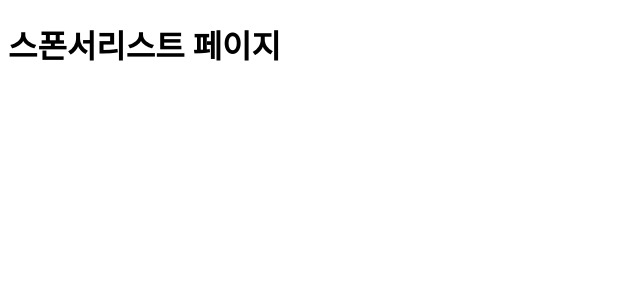
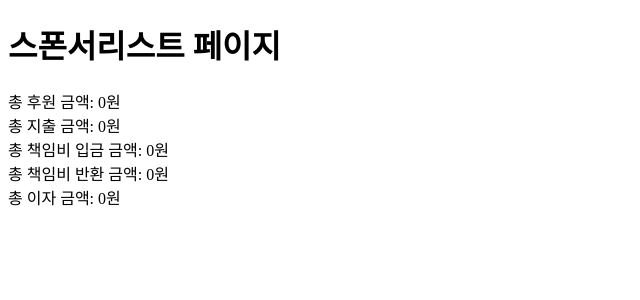
Before and after one commit to Captain-Kim/SCDogApp, a React (Vite) app: page / in a window 1280 px wide. Shown: the top 300 px of the page, without its empty margins (0-640 px from the left). Built offline with nearby package versions, Linux system fonts and the light colour scheme; no server answers; the database is empty.

Commit message:
add: supabase api set-up

```diff
--- a/package.json
+++ b/package.json
@@ -10,7 +10,9 @@
     "preview": "vite preview"
   },
   "dependencies": {
+    "@supabase/supabase-js": "^2.44.1",
     "@tanstack/react-query": "^5.48.0",
+    "@tanstack/react-query-devtools": "^5.48.0",
     "axios": "^1.7.2",
     "react": "^18.3.1",
     "react-dom": "^18.3.1",
--- a/src/api/api.ts
+++ b/src/api/api.ts
@@ -1,8 +1,30 @@
-import axios from 'axios';
+import supabase from "./supabase";
 
-const api = axios.create({
-    baseURL: 'REACT_APP_API_URL',
-    timeout: 5000,
-})
+// 전체 data fetch
+export const fetchAllData = async () => {
+    const { data, error } = await supabase
+        .from('bankstatement')
+        .select('*');
 
-export default api;
+    if (error) {
+        console.error('Error fetching data:', error);
+        throw error;
+    }
+
+    return data;
+};
+
+// 합계 계산용 fetch
+export const fetchSponsorshipData = async () => {
+    const { data, error } = await supabase
+      .from('bankstatement')
+      .select('amounts, transactiontype')
+    //   .eq('transactiontype', '후원');
+
+    if (error) {
+      console.error('Error fetching data:', error);
+      throw error;
+    }
+
+    return data;
+  };
--- /dev/null
+++ b/src/api/supabase.ts
@@ -0,0 +1,12 @@
+import { createClient } from '@supabase/supabase-js';
+
+const supabaseUrl = import.meta.env.VITE_SUPABASE_URL;
+const supabaseAnonKey = import.meta.env.VITE_SUPABASE_ANON_KEY;
+
+if (!supabaseUrl || !supabaseAnonKey) {
+  throw new Error('Missing Supabase URL or anon key');
+}
+
+const supabase = createClient(supabaseUrl, supabaseAnonKey);
+
+export default supabase;
--- /dev/null
+++ b/src/hooks/useCommaFormat.ts
@@ -0,0 +1,3 @@
+export const useCommaFormat = (number: number) => {
+  return number.toLocaleString('ko-KR');
+};
--- /dev/null
+++ b/src/hooks/useSponsorshipData.ts
@@ -0,0 +1,13 @@
+import { useQuery } from '@tanstack/react-query';
+import { fetchSponsorshipData } from '../api/api';
+
+
+const useSponsorshipAll = () => {
+    return useQuery({
+        queryKey: ['SponsorshipAll'],
+        queryFn: fetchSponsorshipData,
+        staleTime: Infinity,
+    });
+};
+
+export default useSponsorshipAll;
--- a/src/main.tsx
+++ b/src/main.tsx
@@ -1,7 +1,21 @@
-import ReactDOM from 'react-dom/client'
-import App from './App.tsx'
+import React from 'react';
+import ReactDOM from 'react-dom/client';
+import { QueryClient, QueryClientProvider } from '@tanstack/react-query';
+import { ReactQueryDevtools } from '@tanstack/react-query-devtools';
+import App from './App';
 
-ReactDOM.createRoot(document.getElementById('root')!).render(
+const queryClient = new QueryClient();
 
-    <App />
-)
+const rootElement = document.getElementById('root');
+if (!rootElement) {
+  throw new Error("Root element not found");
+}
+
+ReactDOM.createRoot(rootElement).render(
+  <React.StrictMode>
+    <QueryClientProvider client={queryClient}>
+      <App />
+      <ReactQueryDevtools initialIsOpen={false} />
+    </QueryClientProvider>
+  </React.StrictMode>
+);
--- a/src/pages/SponsorList.tsx
+++ b/src/pages/SponsorList.tsx
@@ -1,9 +1,58 @@
+import useSponsorshipAll from "../hooks/useSponsorshipData";
+import { useState, useEffect } from "react";
+import { useCommaFormat } from "../hooks/useCommaFormat";
+
 const SponsorList = () => {
-    return (
-        <>
-            <h1>스폰서리스트 페이지</h1>
-        </>
-    )
-}
+  const { data: sponsorshipAll, error, isLoading } = useSponsorshipAll();
+
+  const [sponsor, setSponsor] = useState(0);
+  const [expense, setExpense] = useState(0);
+  const [responsibilityDeposit, setResponsibilityDeposit] = useState(0);
+  const [responsibilityReturn, setResponsibilityReturn] = useState(0);
+  const [interest, setInterest] = useState(0);
+
+  useEffect(() => {
+    if (sponsorshipAll) {
+      const sponsorTotal = sponsorshipAll
+        .filter((item) => item.transactiontype === '후원')
+        .reduce((sum, item) => sum + item.amounts, 0);
+      setSponsor(sponsorTotal);
+
+      const expenseTotal = sponsorshipAll
+        .filter((item) => item.transactiontype === '지출')
+        .reduce((sum, item) => sum + item.amounts, 0);
+      setExpense(expenseTotal);
+
+      const responsibilityDepositTotal = sponsorshipAll
+        .filter((item) => item.transactiontype === '책임비입금')
+        .reduce((sum, item) => sum + item.amounts, 0);
+      setResponsibilityDeposit(responsibilityDepositTotal);
+
+      const responsibilityReturnTotal = sponsorshipAll
+        .filter((item) => item.transactiontype === '책임비반환')
+        .reduce((sum, item) => sum + item.amounts, 0);
+      setResponsibilityReturn(responsibilityReturnTotal);
+
+      const interestTotal = sponsorshipAll
+        .filter((item) => item.transactiontype === '이자')
+        .reduce((sum, item) => sum + item.amounts, 0);
+      setInterest(interestTotal);
+    }
+  }, [sponsorshipAll]);
+
+  if (isLoading) return <div>Loading...</div>;
+  if (error) return <div>Error loading data: {error.message}</div>;
+
+  return (
+    <>
+      <h1>스폰서리스트 페이지</h1>
+      <div>총 후원 금액: {useCommaFormat(sponsor)}원</div>
+      <div>총 지출 금액: {useCommaFormat(expense)}원</div>
+      <div>총 책임비 입금 금액: {useCommaFormat(responsibilityDeposit)}원</div>
+      <div>총 책임비 반환 금액: {useCommaFormat(responsibilityReturn)}원</div>
+      <div>총 이자 금액: {useCommaFormat(interest)}원</div>
+    </>
+  );
+};
 
 export default SponsorList;
```
Also changed, not shown: src/hooks/useBankStatement.ts (added, +12 -0 lines), 2 other files (tests, documents, lock files or other folders).
